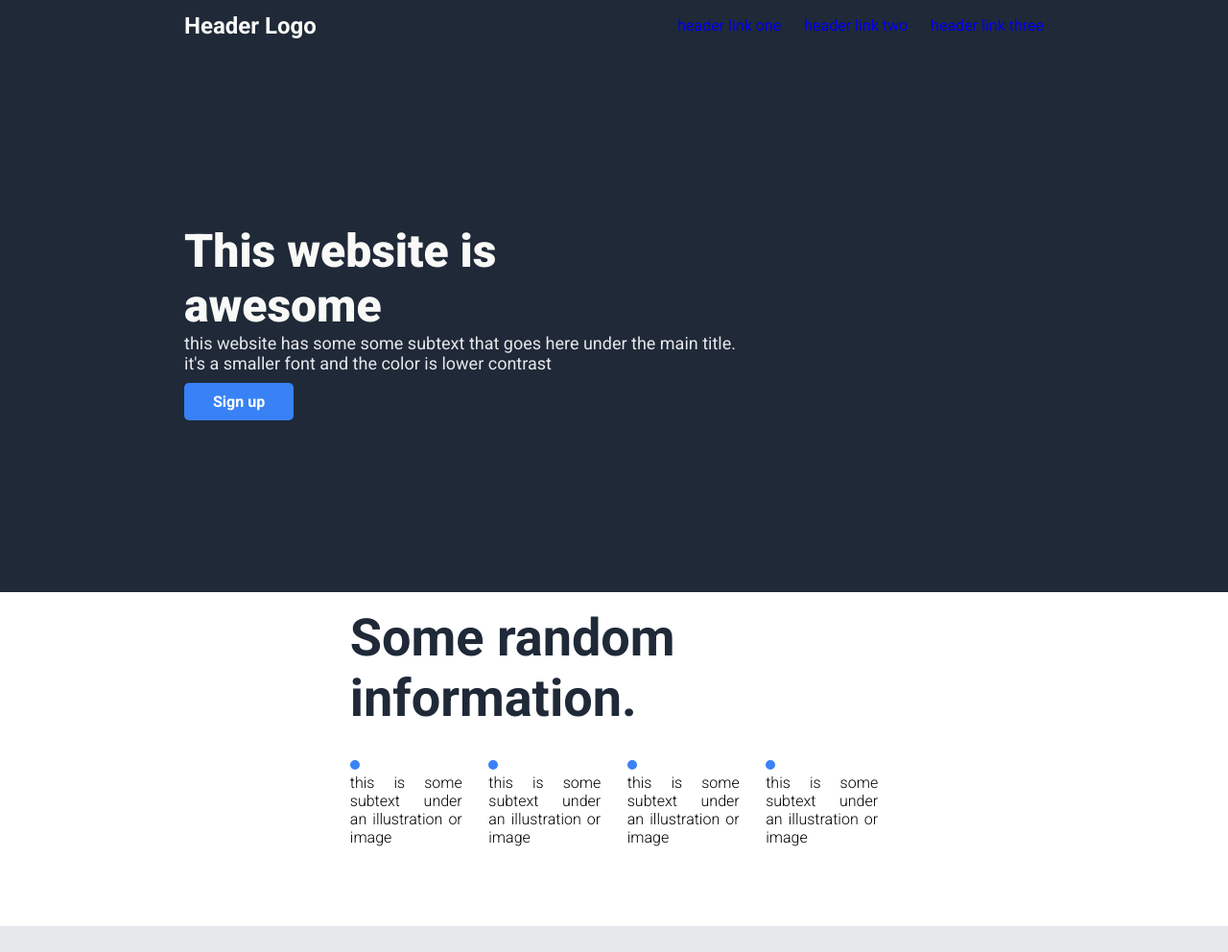
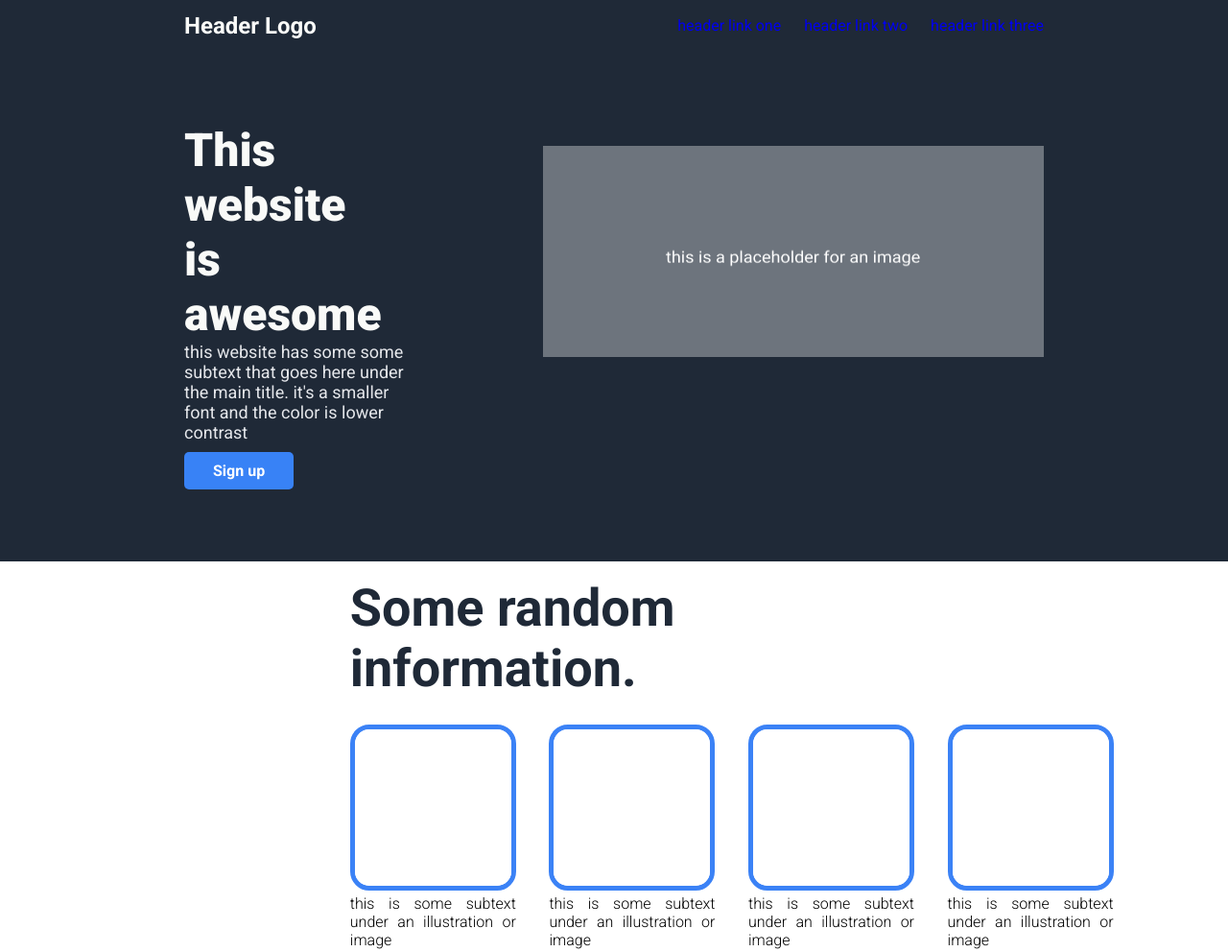
Before and after one commit to Shinzuu/odin-Project-Landing-Page, a plain HTML site: page index.html in a window 1280 px wide. Shown: the top 992 px of the page at 96% size. Drawn offline with Linux system fonts and the light colour scheme; the site is published under a folder, as on GitHub Pages, so addresses that start at the root find nothing.

Commit message:
changes path names

```diff
--- a/index.html
+++ b/index.html
@@ -42,7 +42,7 @@
                         <button>Sign up</button>
                     </div>
                     <div class="heroImg">
-                        <img src="/asset/img/HeroPlaceholder.png" alt="">
+                        <img src="asset/img/HeroPlaceholder.png" alt="just a silly place holder">
                     </div>
                 </div>
             </div>
@@ -53,19 +53,19 @@
                 </div>
                 <div class="informationImg">
                     <div class="cont">
-                        <img src="/asset/img/whiteSquare.png" alt="">
+                        <img src="asset/img/whiteSquare.png" alt="silly white square">
                         <p>this is some subtext under an illustration or image</p>
                     </div>
                     <div class="cont">
-                        <img src="/asset/img/whiteSquare.png" alt="">
+                        <img src="asset/img/whiteSquare.png" alt="silly white square">
                         <p>this is some subtext under an illustration or image</p>
                     </div>
                     <div class="cont">
-                        <img src="/asset/img/whiteSquare.png" alt="">
+                        <img src="asset/img/whiteSquare.png" alt="silly white square">
                         <p>this is some subtext under an illustration or image</p>
                     </div>
                     <div class="cont">
-                        <img src="/asset/img/whiteSquare.png" alt="">
+                        <img src="asset/img/whiteSquare.png" alt="silly white square">
                         <p>this is some subtext under an illustration or image</p>
                     </div>
                 </div>
```
